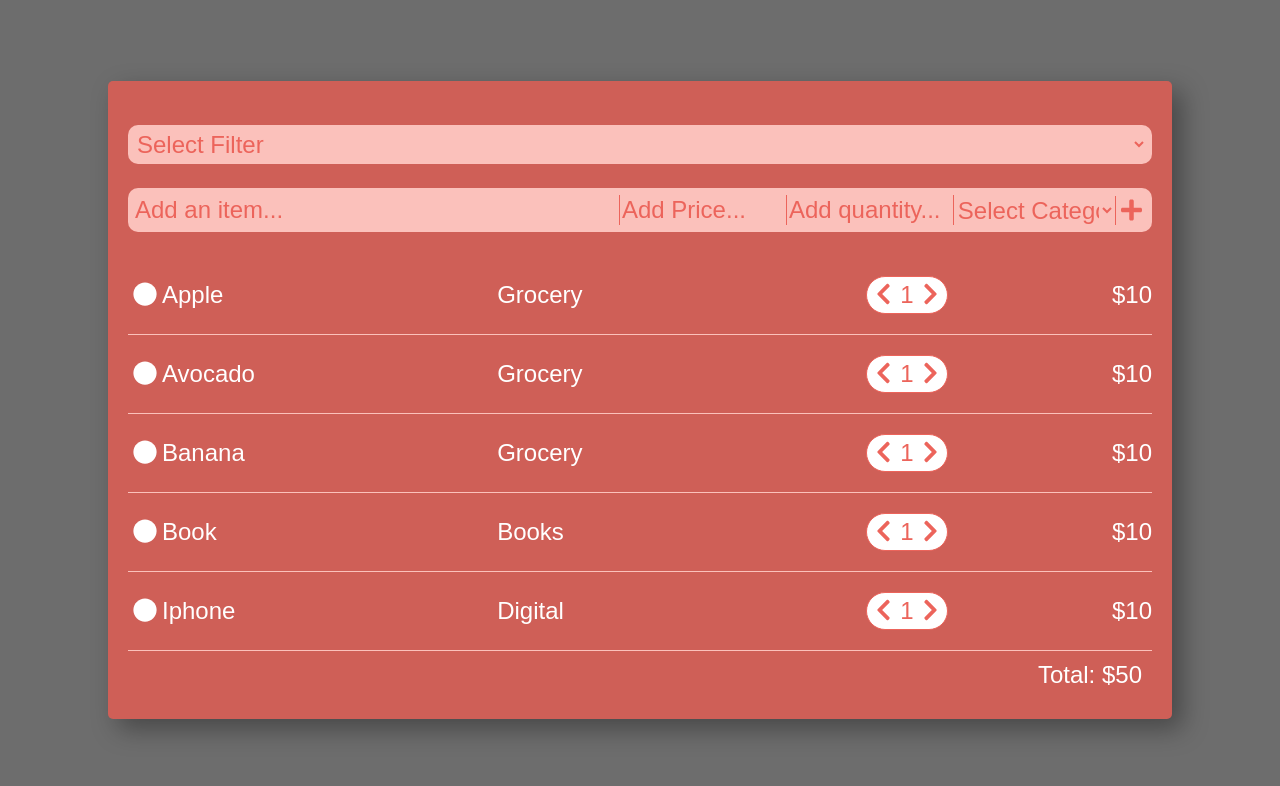
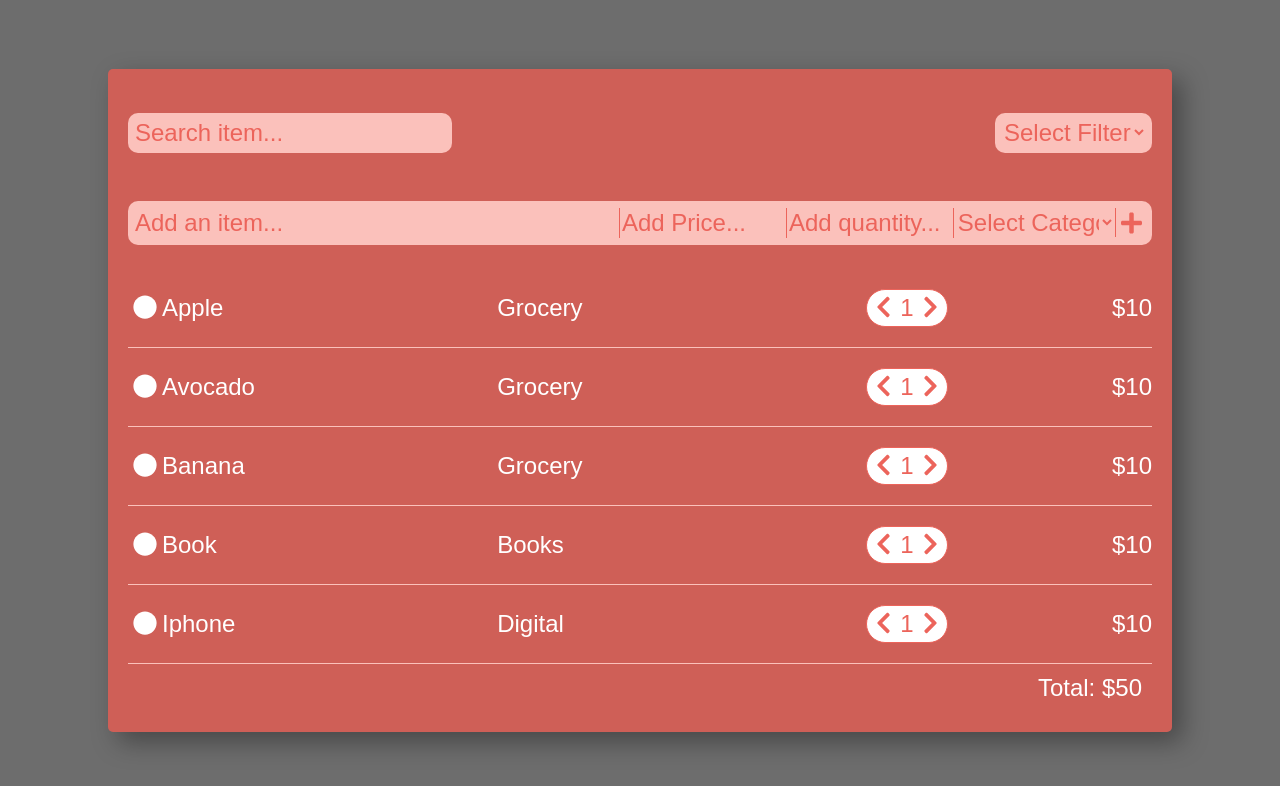
Before and after one commit to MrAdamUs/Shoppint-list, a React (Create React App) app: page / in a window 1280 px wide. Shown: the top 786 px of the page. Built offline with nearby package versions, Linux system fonts and the light colour scheme; the HTML template or start-up script is replaced by a standard one.

Commit message:
add Search term to the project

```diff
--- a/src/App.js
+++ b/src/App.js
@@ -5,11 +5,13 @@ import data from './data';
 import ListItem from './components/ListItem';
 import ListForm from './components/ListForm';
 import FilterItem from './components/FilterItem';
+import SearchItem from './components/SearchItem';
 
 const App = () => {
   const [items, setItems] = useState(data);
   const [totalItemCount, setTotalItemCount] = useState(0);
   const [filterName, setFilter] = useState('all');
+  const [searchTerm, setSearchTerm] = useState('');
   const calculateTotal = () => {
     const totalItemCount = items.reduce((total, item) => {
       return total + item.quantity * item.price;
@@ -23,12 +25,19 @@ const App = () => {
       <GlobalStyle />
       <div className='app-background'>
         <div className='main-container'>
+          <div className='top-filter'>
+            <SearchItem
+              searchTerm={searchTerm}
+              setSearchTerm={setSearchTerm}
+              setItems={setItems}
+            />
             <FilterItem
               setFilter={setFilter}
               items={items}
               filterName={filterName}
               setItems={setItems}
             />
+          </div>
           <ListForm
             items={items}
             setItems={setItems}
@@ -81,6 +90,10 @@ const AppStyle = styled.div`
     float: right;
     padding: 10px;
   }
+  .top-filter {
+    display: flex;
+    justify-content: space-between;
+  }
 `;
 
 export default App;
--- /dev/null
+++ b/src/components/SearchItem.js
@@ -0,0 +1,56 @@
+import React, { useEffect } from 'react';
+import styled from 'styled-components';
+import data from '../data';
+
+const SearchItem = ({ setItems, searchTerm, setSearchTerm }) => {
+  const handleChange = (e) => {
+    const term = e.target.value.toLocaleLowerCase();
+    setSearchTerm(term);
+  };
+
+  useEffect(() => {
+    const search = data.filter((item) =>
+      item.itemName.toLocaleLowerCase().includes(searchTerm)
+    );
+    setItems(search);
+  }, [searchTerm, setItems]);
+
+  return (
+    <Search>
+      <input
+        className='add-item-input'
+        placeholder='Search item...'
+        value={searchTerm}
+        name='itemName'
+        onChange={handleChange}
+      />
+    </Search>
+  );
+};
+
+const Search = styled.div`
+  background: #fbc1bb;
+  color: #ec645b;
+  margin-top: 1em;
+  margin-bottom: 1em;
+  display: flex;
+  align-items: center;
+  border-radius: 10px;
+  padding: 5px;
+  .add-item-input {
+    box-sizing: border-box;
+    border: none;
+    background: transparent;
+    color: #ec645b;
+    width: 60%;
+    height: 30px;
+  }
+  input::placeholder {
+    color: #ec645b;
+  }
+  input:focus {
+    outline: 0;
+  }
+`;
+
+export default SearchItem;
```
Also changed, not shown: 1 other file (tests, documents, lock files or other folders). Lines whose indentation alone changed are shown as unchanged.
